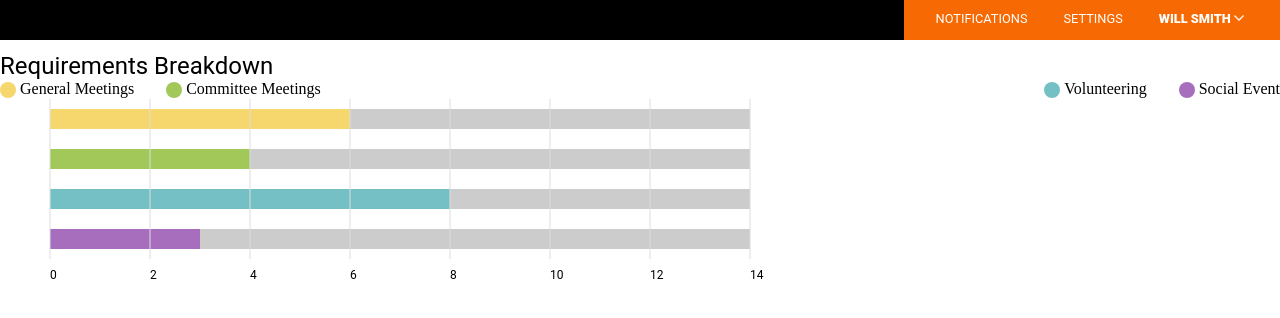
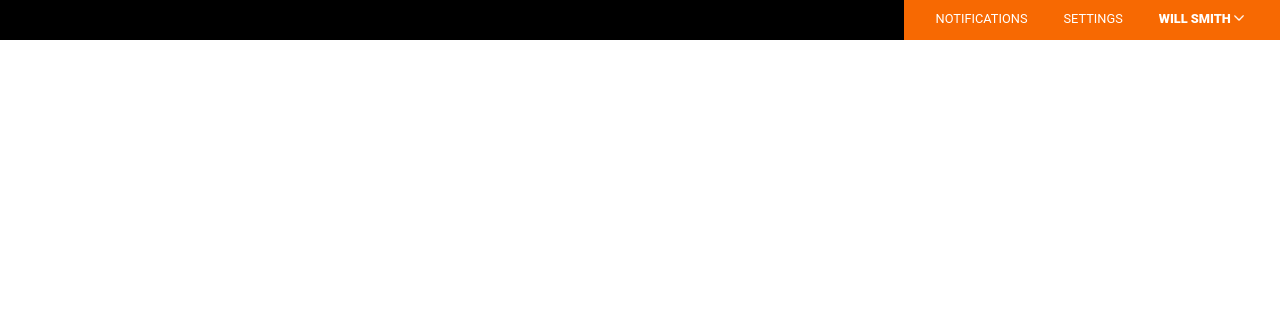
Before and after one commit to Zwork101/consortia, a Python web app: template templates/top-navbar.html in a window 1280 px wide. Shown: the top 318 px of the page. Run offline with Jinja, Linux system fonts and the light colour scheme; the template is opened without the code that fills it, so the values that code supplies are empty; some web fonts are replaced.

Commit message:
Fix the top-navbar item.

```diff
--- a/templates/top-navbar.html
+++ b/templates/top-navbar.html
@@ -4,86 +4,19 @@
     <link rel="stylesheet" type="text/css" href="../static/css/styles.css">
     <link rel="stylesheet" type="text/css" href="../static/css/normalize/normalize.css">
 </head>
+<body>
 
-<!-- Everything below this section will be part of the final code-->
+    <!-- Everything below this section will be part of the final code-->
 
-<body>
     <nav>
         <ul class="nav-options-box">
             <li><a href=""><p>NOTIFICATIONS</p></a></li>
             <li><a href=""><p>SETTINGS</p></a></li>
-            <li><section><p>WILL SMITH <img src="../static/images/down-arrow-white.png" width="10" /> </p></section></li>
+            <li><section><p>WILL SMITH <img src="../static/images/down-arrow-white.png" width="10em" /> </p></section></li>
         </ul>
     </nav>
+
+<!-- Everything above this section will be part of the final code-->
+
 </body>
 </html>
-<div class="chart-title">Requirements Breakdown</div>
-                            <!-- Legend -->
-                            <div class="legend">
-                                <div class="legend-row">
-                                    <div class="legend-item">
-                                        <div class="legend-color" style="background-color: #F5D76E;"></div>
-                                        General Meetings
-                                    </div>
-                                    <div class="legend-item">
-                                        <div class="legend-color" style="background-color: #A3C85A;"></div>
-                                        Committee Meetings
-                                    </div>
-                                </div>
-                                <div class="legend-row">
-                                    <div class="legend-item">
-                                        <div class="legend-color" style="background-color: #75C0C5;"></div>
-                                        Volunteering
-                                    </div>
-                                    <div class="legend-item">
-                                        <div class="legend-color" style="background-color: #A86EBE;"></div>
-                                        Social Event
-                                    </div>
-                                </div>
-                            </div>
-
-                            <!-- Bar chart -->
-                            <svg width="800" height="200">
-
-
-                                <!-- X-axis -->
-
-                                <!-- Labels for the X-axis -->
-                                <text x="50" y="180" font-size="12">0</text>
-                                <text x="150" y="180" font-size="12">2</text>
-                                <text x="250" y="180" font-size="12">4</text>
-                                <text x="350" y="180" font-size="12">6</text>
-                                <text x="450" y="180" font-size="12">8</text>
-                                <text x="550" y="180" font-size="12">10</text>
-                                <text x="650" y="180" font-size="12">12</text>
-                                <text x="750" y="180" font-size="12">14</text>
-
-                                <!-- Bars -->
-                                <!-- Remaining points bar -->
-                                <rect x="50" y="10" width="700" height="20" fill="#ccc"></rect>
-                                <rect x="50" y="50" width="700" height="20" fill="#ccc"></rect>
-                                <rect x="50" y="90" width="700" height="20" fill="#ccc"></rect>
-                                <rect x="50" y="130" width="700" height="20" fill="#ccc"></rect>
-
-                                <!-- Actual points bar -->
-                                <rect id="generalMeetingsBar" x="50" y="10" width="300" height="20" fill="#F5D76E"></rect>
-                                <rect id="committeeMeetingsBar" x="50" y="50" width="200" height="20" fill="#A3C85A"></rect>
-                                <rect id="volunteeringBar" x="50" y="90" width="400" height="20" fill="#75C0C5"></rect>
-                                <rect id="socialEventBar" x="50" y="130" width="150" height="20" fill="#A86EBE"></rect>
-
-                                <!-- Background vertical grid lines extending across the chart -->
-                                <line x1="50" y1="0" x2="50" y2="160" stroke="#ddd" stroke-width="1"></line>
-                                <line x1="150" y1="0" x2="150" y2="160" stroke="#ddd" stroke-width="1"></line>
-                                <line x1="250" y1="0" x2="250" y2="160" stroke="#ddd" stroke-width="1"></line>
-                                <line x1="350" y1="0" x2="350" y2="160" stroke="#ddd" stroke-width="1"></line>
-                                <line x1="450" y1="0" x2="450" y2="160" stroke="#ddd" stroke-width="1"></line>
-                                <line x1="550" y1="0" x2="550" y2="160" stroke="#ddd" stroke-width="1"></line>
-                                <line x1="650" y1="0" x2="650" y2="160" stroke="#ddd" stroke-width="1"></line>
-                                <line x1="750" y1="0" x2="750" y2="160" stroke="#ddd" stroke-width="1"></line>
-                            </svg>
-
-
-                        </div>
-
-
-                </div>
```
